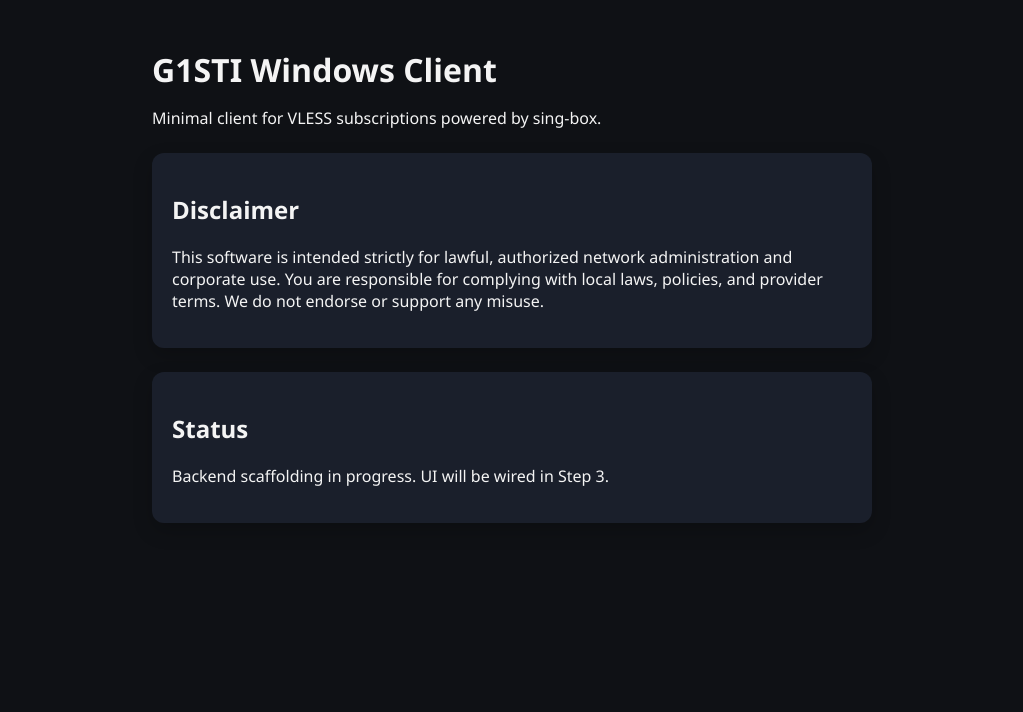
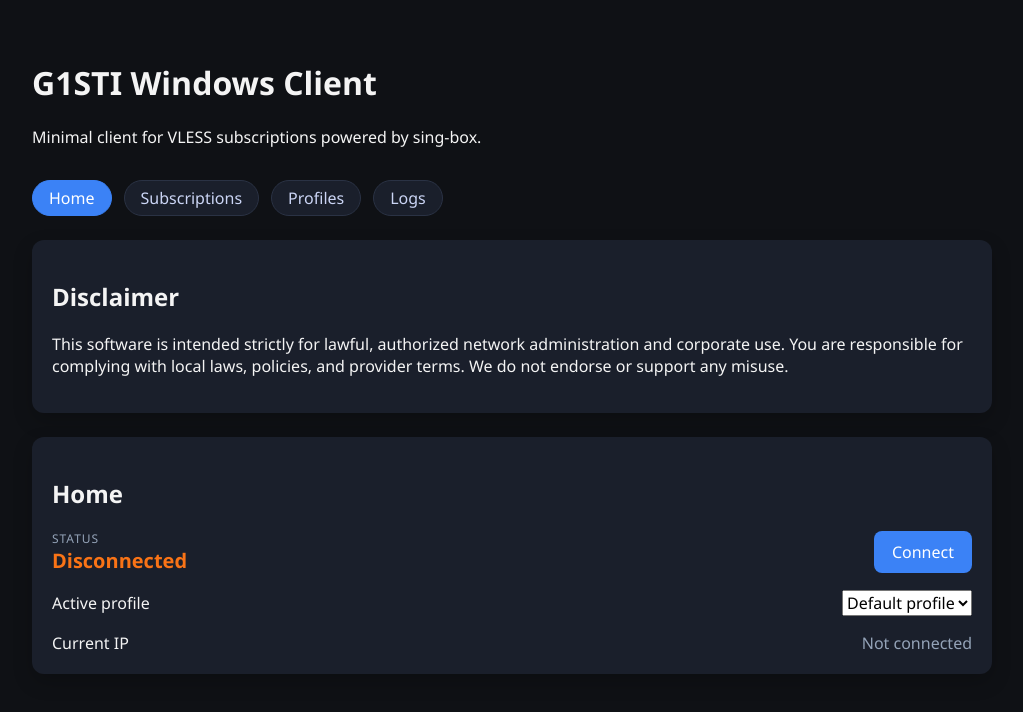
Before and after one commit to G1STI/G1STI, a React (Vite) app in the folder frontend/: page / in a window 1280 px wide. Shown: the top 712 px of the page, without its empty margins (128-1151 px from the left). Built offline with nearby package versions, Linux system fonts and the light colour scheme.

Commit message:
Add backend app service and UI tabs

```diff
--- a/frontend/src/App.tsx
+++ b/frontend/src/App.tsx
@@ -1,10 +1,31 @@
+import { useState } from "react";
+
+const tabs = ["Home", "Subscriptions", "Profiles", "Logs"] as const;
+type Tab = (typeof tabs)[number];
+
 const App = () => {
+  const [activeTab, setActiveTab] = useState<Tab>("Home");
+
   return (
     <div className="app">
       <header className="app__header">
-        <h1>G1STI Windows Client</h1>
-        <p>Minimal client for VLESS subscriptions powered by sing-box.</p>
+        <div>
+          <h1>G1STI Windows Client</h1>
+          <p>Minimal client for VLESS subscriptions powered by sing-box.</p>
+        </div>
+        <nav className="app__tabs">
+          {tabs.map((tab) => (
+            <button
+              key={tab}
+              className={activeTab === tab ? "tab tab--active" : "tab"}
+              onClick={() => setActiveTab(tab)}
+            >
+              {tab}
+            </button>
+          ))}
+        </nav>
       </header>
+
       <section className="app__card">
         <h2>Disclaimer</h2>
         <p>
@@ -14,10 +35,80 @@ const App = () => {
           support any misuse.
         </p>
       </section>
-      <section className="app__card">
-        <h2>Status</h2>
-        <p>Backend scaffolding in progress. UI will be wired in Step 3.</p>
-      </section>
+
+      {activeTab === "Home" && (
+        <section className="app__card">
+          <h2>Home</h2>
+          <div className="status">
+            <div>
+              <span className="status__label">Status</span>
+              <span className="status__value status__value--idle">
+                Disconnected
+              </span>
+            </div>
+            <button className="primary">Connect</button>
+          </div>
+          <div className="status__row">
+            <label htmlFor="profile">Active profile</label>
+            <select id="profile">
+              <option>Default profile</option>
+            </select>
+          </div>
+          <div className="status__row">
+            <label>Current IP</label>
+            <span className="muted">Not connected</span>
+          </div>
+        </section>
+      )}
+
+      {activeTab === "Subscriptions" && (
+        <section className="app__card">
+          <h2>Subscriptions</h2>
+          <div className="toolbar">
+            <button className="primary">Add subscription</button>
+            <button>Update now</button>
+            <input type="search" placeholder="Search nodes" />
+          </div>
+          <div className="table">
+            <div className="table__header">
+              <span>Name</span>
+              <span>Type</span>
+              <span>Host</span>
+              <span>Port</span>
+            </div>
+            <div className="table__row muted">No nodes loaded yet.</div>
+          </div>
+        </section>
+      )}
+
+      {activeTab === "Profiles" && (
+        <section className="app__card">
+          <h2>Profiles</h2>
+          <div className="toolbar">
+            <button className="primary">Create profile</button>
+            <button>Import JSON</button>
+            <button>Export JSON</button>
+          </div>
+          <div className="table">
+            <div className="table__header">
+              <span>Name</span>
+              <span>Subscription</span>
+              <span>Node</span>
+              <span>TUN</span>
+            </div>
+            <div className="table__row muted">No profiles created yet.</div>
+          </div>
+        </section>
+      )}
+
+      {activeTab === "Logs" && (
+        <section className="app__card">
+          <h2>Logs</h2>
+          <div className="log">
+            <p className="muted">Logs will appear here after connection.</p>
+          </div>
+        </section>
+      )}
     </div>
   );
 };
--- a/frontend/src/index.css
+++ b/frontend/src/index.css
@@ -6,16 +6,46 @@
 
 body {
   margin: 0;
+  background: #0f1115;
+}
+
+button,
+input,
+select {
+  font: inherit;
 }
 
 .app {
-  max-width: 720px;
-  margin: 48px auto;
+  max-width: 960px;
+  margin: 40px auto;
   padding: 0 24px 48px;
 }
 
-.app__header h1 {
-  margin-bottom: 8px;
+.app__header {
+  display: flex;
+  flex-direction: column;
+  gap: 16px;
+}
+
+.app__tabs {
+  display: flex;
+  gap: 12px;
+  flex-wrap: wrap;
+}
+
+.tab {
+  background: #1a1f2b;
+  color: #cbd5f5;
+  border: 1px solid #2a3244;
+  border-radius: 999px;
+  padding: 6px 16px;
+  cursor: pointer;
+}
+
+.tab--active {
+  background: #3b82f6;
+  border-color: #3b82f6;
+  color: #fff;
 }
 
 .app__card {
@@ -25,3 +55,93 @@ body {
   background: #1a1f2b;
   box-shadow: 0 8px 20px rgba(0, 0, 0, 0.2);
 }
+
+.status {
+  display: flex;
+  justify-content: space-between;
+  align-items: center;
+  gap: 16px;
+}
+
+.status__label {
+  display: block;
+  font-size: 12px;
+  text-transform: uppercase;
+  letter-spacing: 0.08em;
+  color: #94a3b8;
+}
+
+.status__value {
+  font-size: 20px;
+  font-weight: 600;
+}
+
+.status__value--idle {
+  color: #f97316;
+}
+
+.status__row {
+  margin-top: 16px;
+  display: flex;
+  justify-content: space-between;
+  align-items: center;
+}
+
+.primary {
+  background: #3b82f6;
+  color: #fff;
+  border: none;
+  border-radius: 8px;
+  padding: 10px 18px;
+  cursor: pointer;
+}
+
+.toolbar {
+  display: flex;
+  flex-wrap: wrap;
+  gap: 12px;
+  margin-bottom: 16px;
+}
+
+.toolbar input {
+  flex: 1;
+  min-width: 200px;
+  background: #0f1115;
+  border: 1px solid #2a3244;
+  color: #f4f4f4;
+  border-radius: 8px;
+  padding: 8px 12px;
+}
+
+.table {
+  display: grid;
+  gap: 8px;
+}
+
+.table__header {
+  display: grid;
+  grid-template-columns: 1.5fr 1fr 1fr 0.5fr;
+  gap: 12px;
+  font-size: 12px;
+  text-transform: uppercase;
+  color: #94a3b8;
+}
+
+.table__row {
+  display: grid;
+  grid-template-columns: 1.5fr 1fr 1fr 0.5fr;
+  gap: 12px;
+  padding: 10px 0;
+  border-top: 1px solid #2a3244;
+}
+
+.log {
+  background: #0f1115;
+  border-radius: 10px;
+  padding: 16px;
+  min-height: 160px;
+}
+
+.muted {
+  color: #94a3b8;
+}
```
Also changed, not shown: 2 other files (tests, documents, lock files or other folders).
